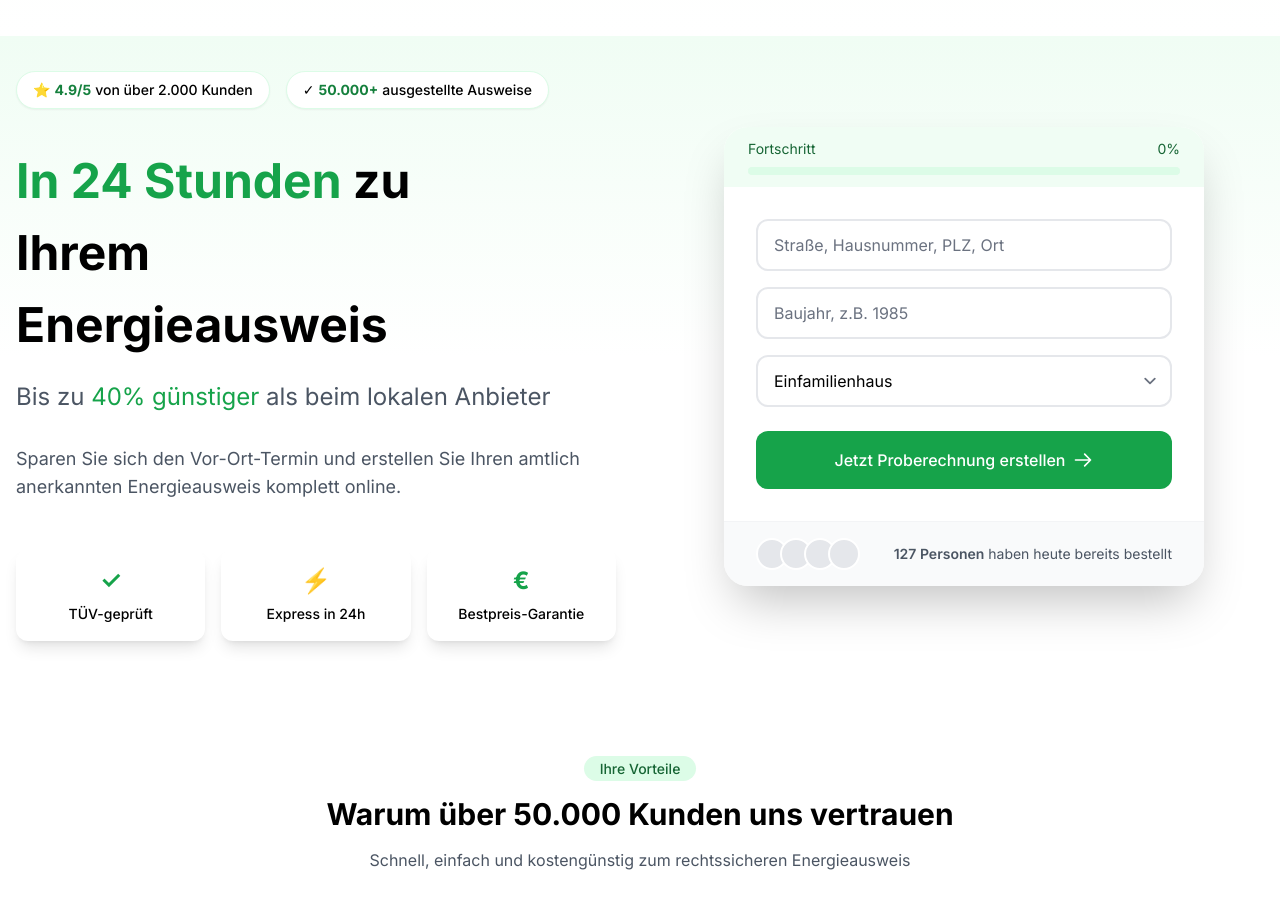
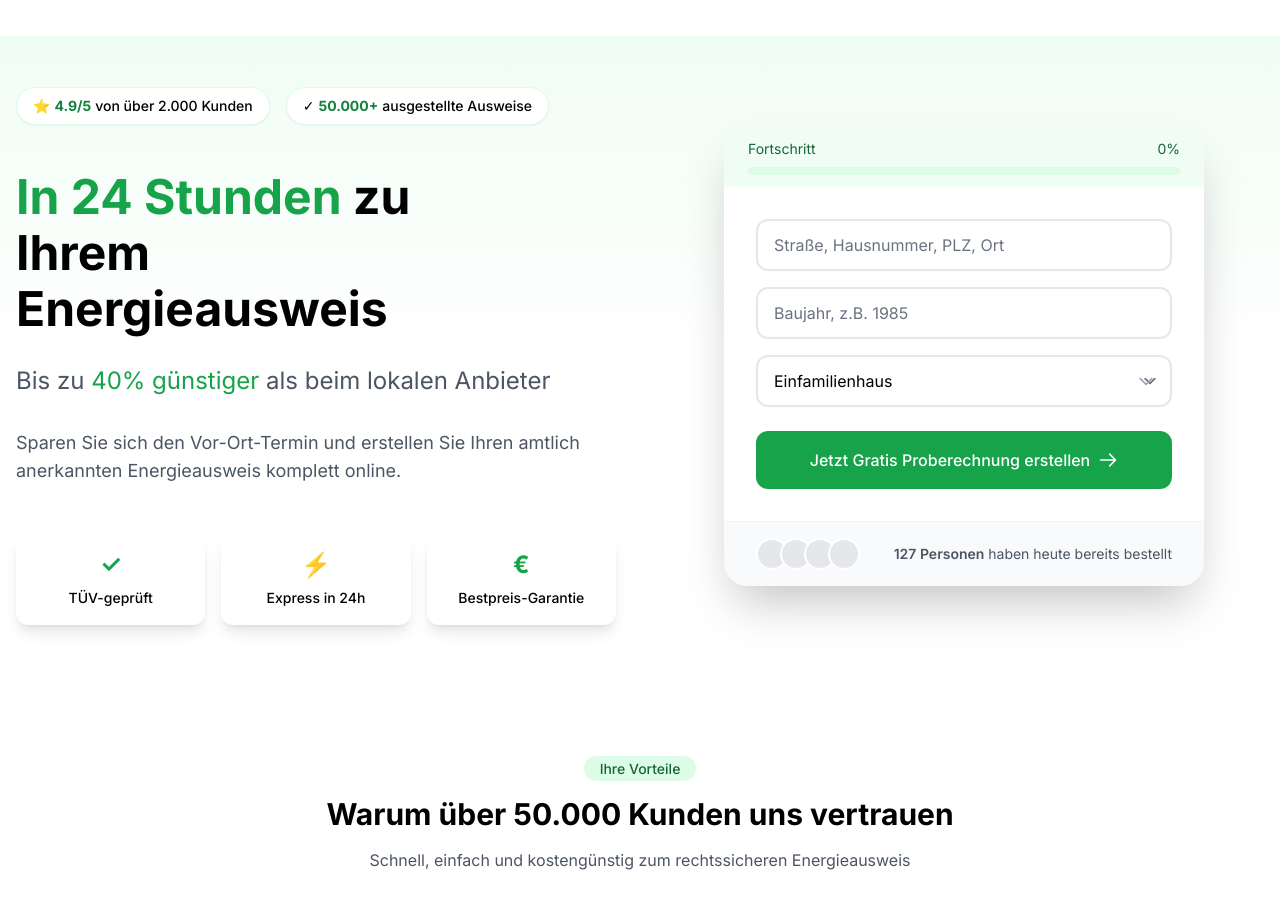
Before and after one commit to Ghub2709/epass, a Next.js app: page / in a window 1280 px wide. Shown: the part 920-1829 px from the top of the page. Built offline with nearby package versions, Linux system fonts and the light colour scheme.

Commit message:
Fertiger 2ter Hero mit 3 Schritt Eingabeformular

```diff
--- a/src/components/sections/HeroInput.tsx
+++ b/src/components/sections/HeroInput.tsx
@@ -134,34 +134,52 @@ export default function HeroInput() {
       <div>
         <form onSubmit={handleSubmit} className="space-y-6">
           <div className="space-y-4">
-            <div className="relative">
+            <div className="relative group z-10">
               <input
                 type="text"
                 required
-                className="block w-full px-4 py-3 rounded-xl border-2 border-gray-200 focus:ring-2 focus:ring-green-500 focus:border-transparent"
+                className="block w-full px-4 py-3 rounded-xl border-2 border-gray-200
+                  focus:ring-2 focus:ring-green-500 focus:border-transparent
+                  transition-all duration-300
+                  hover:border-green-300 hover:shadow-lg
+                  group-hover:translate-y-[-2px]
+                  relative z-20"
                 placeholder="Straße, Hausnummer, PLZ, Ort"
                 value={formData.address}
                 onChange={(e) => setFormData({ ...formData, address: e.target.value })}
               />
+              <div className="absolute inset-0 bg-green-50 opacity-0 group-hover:opacity-10 rounded-xl transition-opacity duration-300 z-10" />
             </div>
 
-            <div className="relative">
+            <div className="relative group z-10">
               <input
                 type="number"
                 required
                 min="1900"
                 max={new Date().getFullYear()}
-                className="block w-full px-4 py-3 rounded-xl border-2 border-gray-200 focus:ring-2 focus:ring-green-500 focus:border-transparent"
+                className="block w-full px-4 py-3 rounded-xl border-2 border-gray-200
+                  focus:ring-2 focus:ring-green-500 focus:border-transparent
+                  transition-all duration-300
+                  hover:border-green-300 hover:shadow-lg
+                  group-hover:translate-y-[-2px]
+                  relative z-20"
                 placeholder="Baujahr, z.B. 1985"
                 value={formData.buildingYear}
                 onChange={(e) => setFormData({ ...formData, buildingYear: e.target.value })}
               />
+              <div className="absolute inset-0 bg-green-50 opacity-0 group-hover:opacity-10 rounded-xl transition-opacity duration-300 z-10" />
             </div>
 
-            <div className="relative">
+            <div className="relative group z-10">
               <select
                 required
-                className="block w-full px-4 py-3 rounded-xl border-2 border-gray-200 focus:ring-2 focus:ring-green-500 focus:border-transparent"
+                className="block w-full px-4 py-3 rounded-xl border-2 border-gray-200
+                  focus:ring-2 focus:ring-green-500 focus:border-transparent
+                  transition-all duration-300
+                  hover:border-green-300 hover:shadow-lg
+                  group-hover:translate-y-[-2px]
+                  appearance-none cursor-pointer
+                  relative z-20"
                 value={formData.buildingType}
                 onChange={(e) => setFormData({ ...formData, buildingType: e.target.value })}
               >
@@ -169,22 +187,40 @@ export default function HeroInput() {
                 <option value="apartment">Mehrfamilienhaus</option>
                 <option value="commercial">Gewerbeimmobilie</option>
               </select>
+              <div className="absolute inset-0 bg-green-50 opacity-0 group-hover:opacity-10 rounded-xl transition-opacity duration-300 z-10" />
+              <div className="absolute right-4 top-1/2 transform -translate-y-1/2 pointer-events-none
+                transition-transform duration-300 group-hover:translate-x-1 z-20">
+                <svg className="w-5 h-5 text-gray-400" fill="none" stroke="currentColor" viewBox="0 0 24 24">
+                  <path strokeLinecap="round" strokeLinejoin="round" strokeWidth={2} d="M19 9l-7 7-7-7" />
+                </svg>
+              </div>
             </div>
           </div>
 
           <button
             type="submit"
-            className="w-full flex items-center justify-center px-8 py-4 border border-transparent text-base font-medium rounded-xl text-white bg-green-600 hover:bg-green-700 transition-colors"
+            className="w-full flex items-center justify-center px-8 py-4
+              border border-transparent text-base font-medium rounded-xl
+              text-white bg-green-600 relative overflow-hidden
+              transition-all duration-300
+              hover:bg-green-700 hover:shadow-xl hover:scale-[1.02]
+              group"
           >
-            <span>Jetzt Proberechnung erstellen</span>
+            <div className="absolute inset-0 bg-gradient-to-r from-green-500 to-green-600
+              opacity-0 group-hover:opacity-100 transition-opacity duration-300" />
+            <div className="relative flex items-center gap-2">
+              <span className="transition-transform duration-300 group-hover:translate-x-[-4px]">
+                Jetzt Gratis Proberechnung erstellen
+              </span>
               <svg
-              className="w-5 h-5 ml-2"
+                className="w-5 h-5 transform transition-all duration-300 group-hover:translate-x-2"
                 fill="none"
                 stroke="currentColor"
                 viewBox="0 0 24 24"
               >
                 <path strokeLinecap="round" strokeLinejoin="round" strokeWidth={2} d="M14 5l7 7m0 0l-7 7m7-7H3" />
               </svg>
+            </div>
           </button>
         </form>
       </div>
@@ -216,8 +252,8 @@ export default function HeroInput() {
               <div className="space-y-8">
                 <h1 className="text-4xl lg:text-5xl font-bold leading-tight">
                   <span className="text-green-600">In 24 Stunden</span> zu
-                  <span className="block mt-6">Ihrem</span>
-                  <span className="block mt-6">Energieausweis</span>
+                  <span className="block mt-2">Ihrem</span>
+                  <span className="block mt-2">Energieausweis</span>
                 </h1>
 
                 <h2 className="text-2xl text-gray-600 mt-8">
@@ -247,12 +283,24 @@ export default function HeroInput() {
             </motion.div>
 
             {/* Right Column - Form */}
-            <div className="mx-[10%]">
+            <div className="mx-[10%] relative z-10">
               <motion.div
                 initial={{ opacity: 0, x: 20 }}
                 animate={{ opacity: 1, x: 0 }}
-                className="bg-white rounded-3xl shadow-2xl overflow-hidden"
+                className="bg-white rounded-3xl shadow-2xl overflow-hidden
+                  transform transition-all duration-300
+                  hover:shadow-[0_20px_50px_rgba(0,0,0,0.1)]
+                  group relative"
               >
+                {/* Move background elements behind the content */}
+                <div className="absolute -top-4 -right-4 w-20 h-20 bg-green-50 rounded-full
+                  opacity-50 blur-xl transition-all duration-300
+                  group-hover:scale-150 -z-10" />
+                <div className="absolute -bottom-4 -left-4 w-24 h-24 bg-blue-50 rounded-full
+                  opacity-50 blur-xl transition-all duration-300
+                  group-hover:scale-150 -z-10" />
+
+                <div className="relative z-20">
                   {/* Progress Bar - Modified to cap at 96% for email step */}
                   <div className="bg-green-50 px-6 py-3">
                     <div className="flex justify-between text-sm text-green-800 mb-2">
@@ -292,6 +340,7 @@ export default function HeroInput() {
                       </p>
                     </div>
                   </div>
+                </div>
               </motion.div>
             </div>
           </div>
```
Lines whose indentation alone changed are shown as unchanged.
